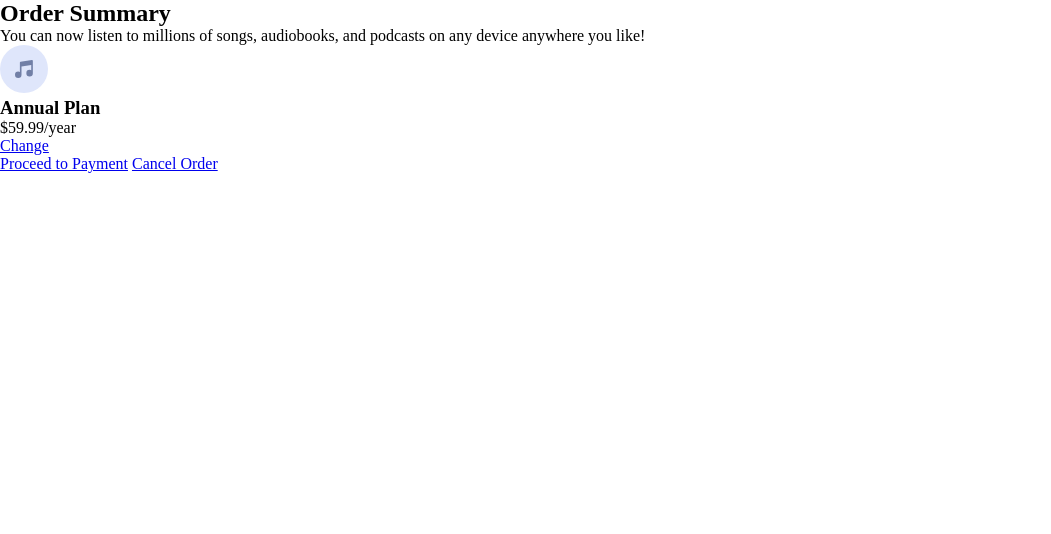
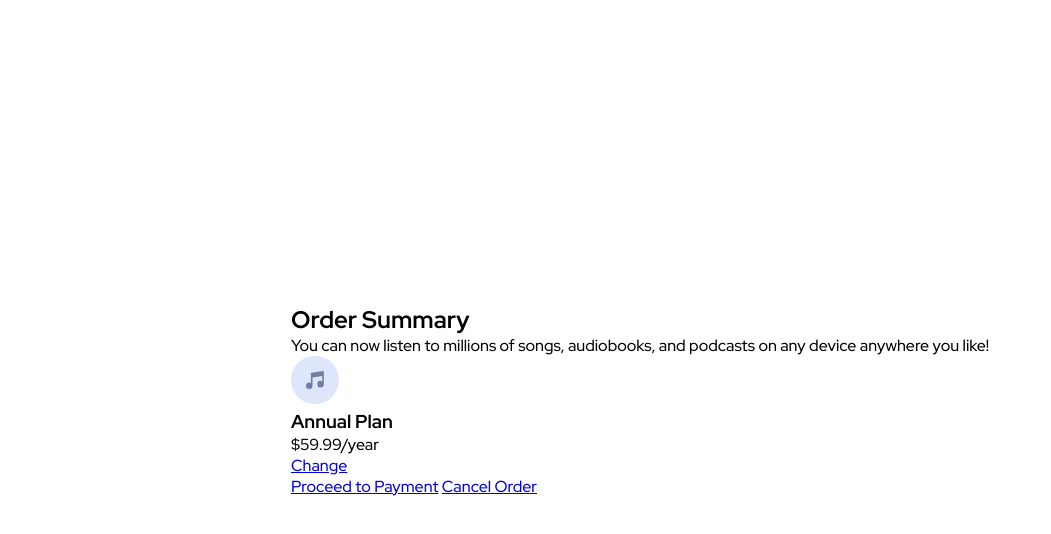
Before and after one commit to KingJosephI/order-summary-component-main, a plain HTML site: page index.html in a window 1280 px wide. Shown: the whole page, without its empty margins (0-1051 px from the left). Drawn offline with Linux system fonts and the light colour scheme.

Commit message:
style: make the body a flex container and center everything

```diff
--- a/index.html
+++ b/index.html
@@ -11,6 +11,7 @@
     />
     <title>Frontend Mentor | Order summary card</title>
     <style>
+      @import url('https://fonts.googleapis.com/css2?family=Red+Hat+Display:ital,wght@0,500;0,700;0,900;1,500;1,700;1,900&display=swap');
       :root {
         --pale-blue: hsl(225, 100%, 94%);
         --bright-blue: hsl(245, 75%, 52%);
@@ -26,6 +27,11 @@
 
       body {
         font-size: 16px;
+        font-family: 'Red Hat Display', sans-serif;
+        display: flex;
+        justify-content: center;
+        align-items: center;
+        min-height: 100vh;
       }
     </style>
   </head>
```
